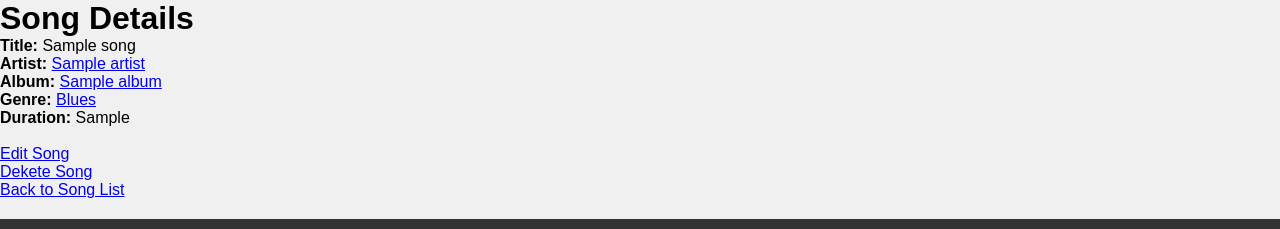
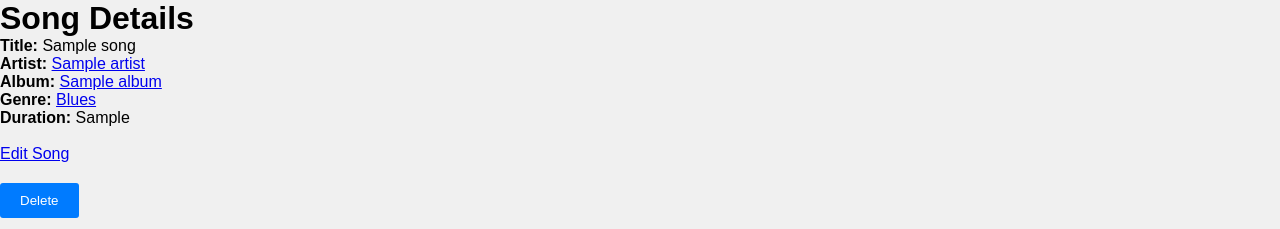
Before and after one commit to nivecher/music-library, a Flask app: page /songs/1 in a window 1280 px wide. Shown: the part 135-364 px from the top of the page. Run offline with Flask 3, Linux system fonts and the light colour scheme; tables that the repository leaves empty hold one stand-in row (values such as "Sample post").

Commit message:
Add song delete feature

```diff
--- a/app/routes/songs.py
+++ b/app/routes/songs.py
@@ -1,4 +1,4 @@
-from flask import Blueprint, render_template, request, redirect, url_for, flash
+from flask import Blueprint, g, render_template, request, redirect, url_for, flash
 from app import db
 from app.models.song import Song
 from app.models.artist import Artist
@@ -104,7 +104,8 @@
     title = request.form.get("title")
     artist_id = int(request.form.get("artist_id"))
     album_id = int(request.form.get("album_id"))
-    genre = request.form.get("genre")
+    genre_name = request.form.get("genre")
+    genre = GenreEnum.get_genre_enum(genre_name)
     duration = request.form.get("duration")
 
     # Update song details
@@ -121,7 +122,7 @@
     return redirect(url_for("songs.index"))
 
 
-@songs_bp.route("/<int:id>/delete", methods=["DELETE"])
+@songs_bp.route("/delete/<int:id>", methods=["POST"])
 def delete(id):
     song = Song.query.get(id)
 
--- a/app/templates/songs/create.html
+++ b/app/templates/songs/create.html
@@ -36,9 +36,9 @@
             {% endfor %}
         </select>
         <br>
-
+        <br>
         <input type="submit" value="Add Song">
     </form>
-
+    <br>
     <p><a href="{{ url_for('songs.index') }}">Back to Song List</a></p>
 {% endblock %}
--- a/app/templates/songs/edit.html
+++ b/app/templates/songs/edit.html
@@ -36,7 +36,7 @@
                 <option value="" disabled>Select a genre</option>
                 {% for genre in genres %}
                 <option value="{{ genre }}" {% if genre == song.genre.value %}selected{% endif %}>
-                    {{ genre.value }}
+                    {{ genre }}
                 </option>
                 {% endfor %}
             </select>
--- a/app/templates/songs/show.html
+++ b/app/templates/songs/show.html
@@ -35,8 +35,11 @@
 
     <br>
     <a href="{{ url_for('songs.edit', id=song.id) }}">Edit Song</a>
-    <br>
-    <a href="{{ url_for('songs.delete', id=song.id) }}">Dekete Song</a>
+    <form method="POST" action="{{ url_for('songs.delete', id=song.id) }}"
+        onsubmit="return confirm('Are you sure you want to delete this song?')">
+        <input type="hidden" name="_method" value="DELETE">
+        <button type="submit" class="btn btn-danger">Delete</button>
+    </form>
     <br>
     <a href="{{ url_for('songs.index') }}">Back to Song List</a>
 {% endblock %}
```
